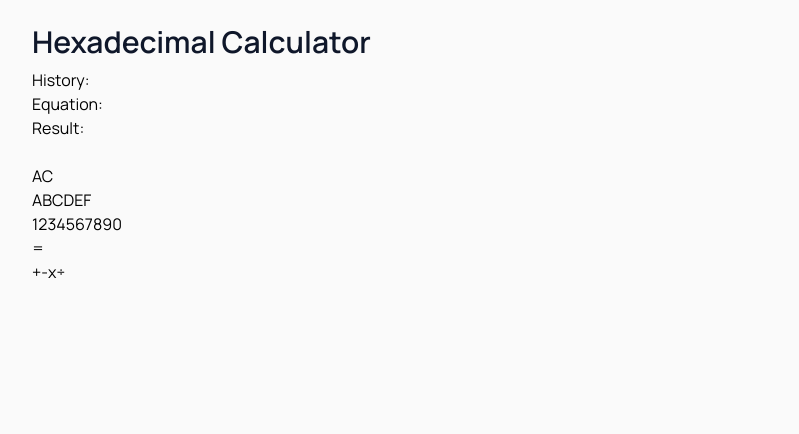
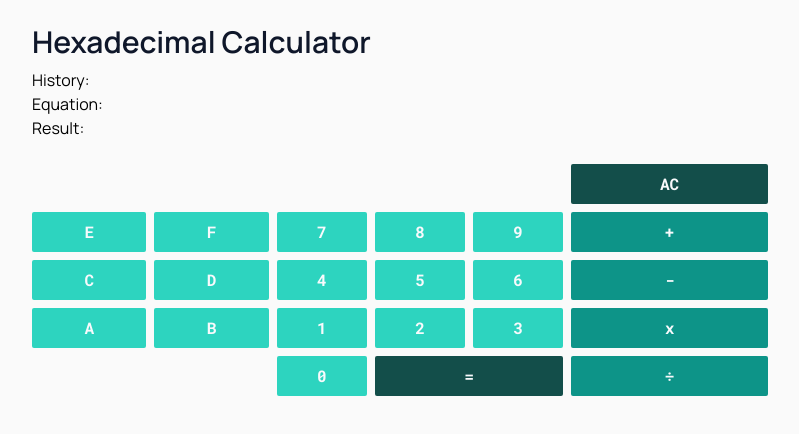
Before and after one commit to tayla-orsmond/IMY-772-Calculator, an Angular app in the folder imy-772-calculator/: page / in a window 1280 px wide. Shown: the top 434 px of the page, without its empty margins (240-1039 px from the left). Built offline with nearby package versions, Linux system fonts and the light colour scheme.

Commit message:
Keyboard styles

```diff
--- a/imy-772-calculator/src/app/keyboard/keyboard.component.html
+++ b/imy-772-calculator/src/app/keyboard/keyboard.component.html
@@ -1,18 +1,18 @@
-<div class="keyboard">
-    <button class="clear-key" (click)="keyPress(allClear ? 'AC' : 'CE')">{{allClear ? 'AC' : 'CE'}}</button>
-  <div class="letter-keys">
-    <button *ngFor="let key of letterKeys" (click)="keyPress(key)">
+<div class="keyboard grid gap-2">
+  <button class="clear-key col-start-3" (click)="keyPress(allClear ? 'AC' : 'CE')">{{allClear ? 'AC' : 'CE'}}</button>
+  <div class="letter-keys grid grid-cols-2 grid-rows-4 gap-2">
+    <button class="letter-key" *ngFor="let key of letterKeys" (click)="keyPress(key)">
       {{ key }}
     </button>
   </div>
-  <div class="number-keys">
-    <button *ngFor="let key of numberKeys" (click)="keyPress(key)">
+  <div class="number-keys grid grid-cols-3 grid-rows-4 gap-2">
+    <button class="number-key" *ngFor="let key of numberKeys" (click)="keyPress(key)">
       {{ key }}
     </button>
+    <button class="equals-key col-span-2" (click)="keyPress('=')">=</button>
   </div>
-  <button class="equals-key" (click)="keyPress('=')">=</button>
-  <div class="operator-keys">
-    <button *ngFor="let key of operatorKeys" (click)="keyPress(key)">
+  <div class="operator-keys grid grid-cols-1 grid-rows-4 gap-2">
+    <button class="operator-key" *ngFor="let key of operatorKeys" (click)="keyPress(key)">
       {{ key }}
     </button>
   </div>
--- a/imy-772-calculator/src/app/keyboard/keyboard.component.scss
+++ b/imy-772-calculator/src/app/keyboard/keyboard.component.scss
@@ -0,0 +1,16 @@
+button {
+  @apply font-mono font-bold sm:text-xl md:text-base text-slate-50 py-2 px-4 rounded-sm;
+}
+.number-key,
+.letter-key {
+  @apply bg-teal-400;
+}
+
+.operator-key {
+  @apply bg-teal-600;
+}
+
+.clear-key,
+.equals-key {
+  @apply bg-teal-900;
+}
--- a/imy-772-calculator/src/app/keyboard/keyboard.component.ts
+++ b/imy-772-calculator/src/app/keyboard/keyboard.component.ts
@@ -14,8 +14,8 @@ export class KeyboardComponent {
   // if allClear is false, key displays 'CE' and acts like a backspace key
 
   // Keys
-  numberKeys = ['1', '2', '3', '4', '5', '6', '7', '8', '9', '0'];
-  letterKeys = ['A', 'B', 'C', 'D', 'E', 'F'];
+  numberKeys = ['7', '8', '9', '4', '5', '6', '1', '2', '3', '0',];
+  letterKeys = ['E', 'F', 'C', 'D', 'A', 'B'];
   operatorKeys = ['+', '-', 'x', '÷']; // decided on x instead of * or × and ÷ instead of /
 
   // Key pressed
```
